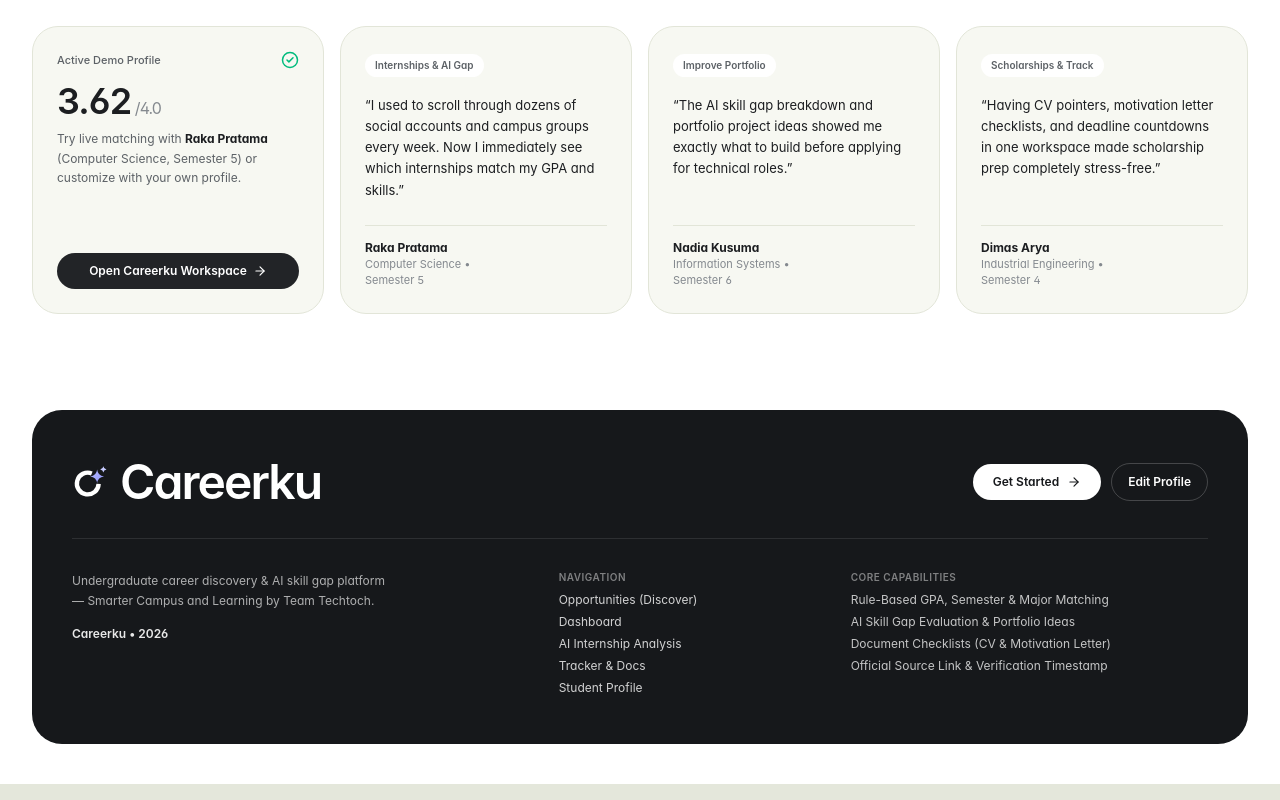
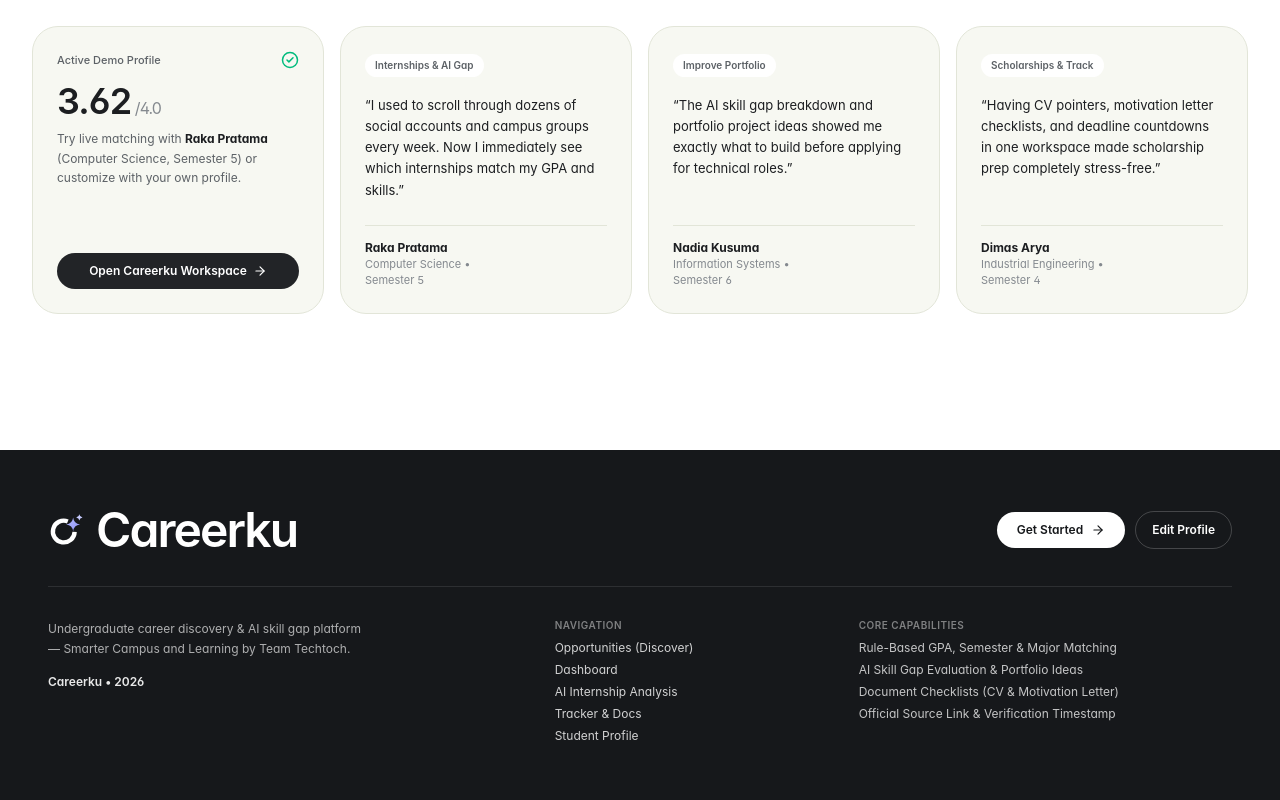
Before and after one commit to Careerku-techtoch/Careerku, a React (Vite) app in the folder frontend/: page / in a window 1280 px wide. Shown: the part 2697-3497 px from the top of the page. Built offline with nearby package versions, Linux system fonts and the light colour scheme; no server answers.

Commit message:
fix: Welcome Page

```diff
--- a/frontend/src/pages/WelcomePage.tsx
+++ b/frontend/src/pages/WelcomePage.tsx
@@ -938,12 +938,13 @@ export function WelcomePage() {
             })}
           </div>
         </section>
+      </main>
 
-        {/* ================================================================= */}
-        {/* SECTION 6: Rounded Dark Footer Card                               */}
-        {/* ================================================================= */}
-        <ScrollReveal delayMs={40} distancePx={40} scaleFrom={0.975}>
-          <footer className="rounded-[30px] bg-[#16181b] px-7 py-10 text-white sm:px-10 sm:py-12">
+      {/* ================================================================= */}
+      {/* SECTION 6: Full-Bleed Dark Footer                                 */}
+      {/* ================================================================= */}
+      <ScrollReveal delayMs={40} distancePx={24} blur={false}>
+        <footer className="w-full bg-[#16181b] px-6 py-12 text-white sm:px-10 sm:py-14 lg:px-12">
           <div className="flex flex-col items-start justify-between gap-6 border-b border-white/10 pb-8 sm:flex-row sm:items-center">
             <div className="flex items-center gap-3">
               <CareerkuLogo size="lg" inverted />
@@ -1046,8 +1047,7 @@ export function WelcomePage() {
             </div>
           </div>
         </footer>
-        </ScrollReveal>
-      </main>
+      </ScrollReveal>
     </div>
   )
 }
```
